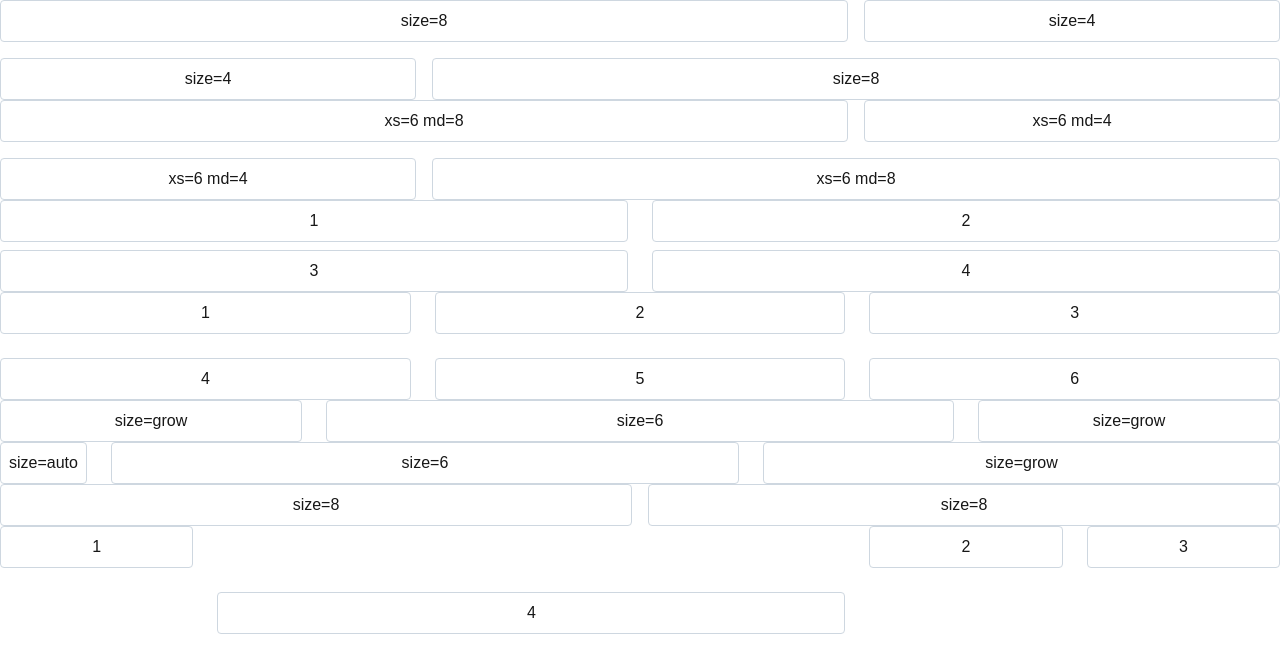
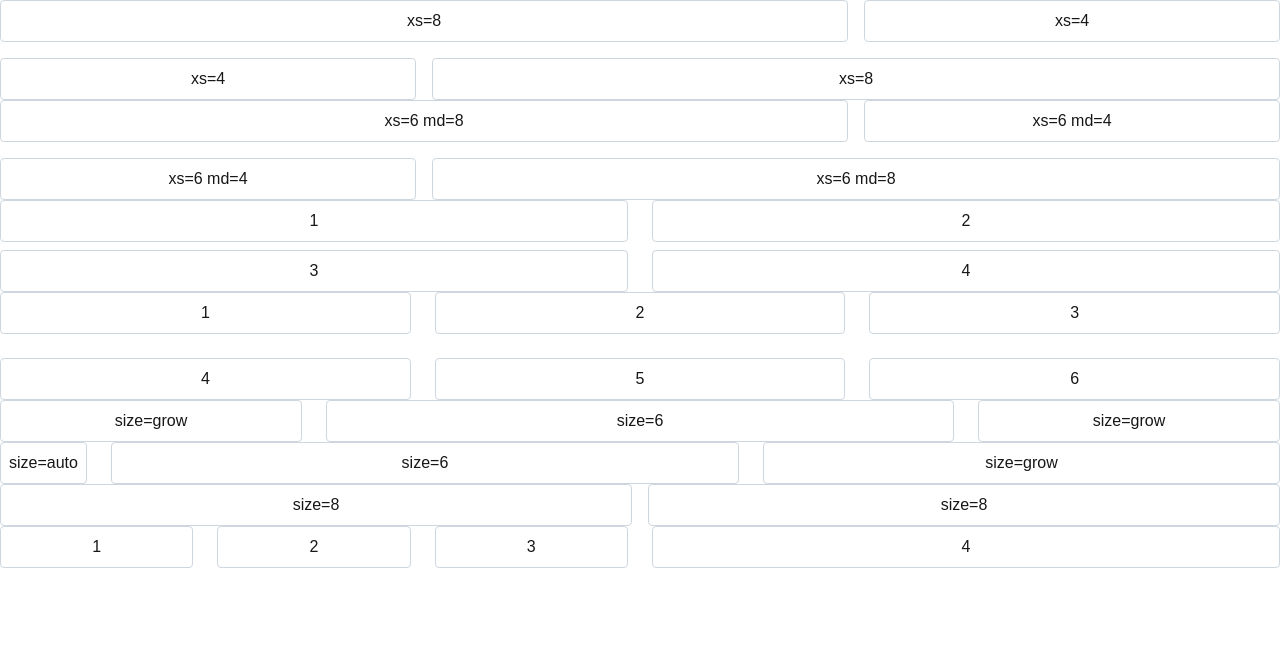
Before and after one commit to incognitoDevOps/role-based-access-control, a Next.js app in the folder frontend/: page / in a window 1280 px wide. Shown: the top 672 px of the page. Built offline with nearby package versions, Linux system fonts and the light colour scheme.

Commit message:
packages updates

```diff
--- a/frontend/app/page.tsx
+++ b/frontend/app/page.tsx
@@ -1,10 +1,11 @@
 "use client";
 
 import * as React from "react";
-import Box from "@mui/system/Box";
-import Grid from "@mui/system/Grid";
-import styled from "@mui/system/styled";
+import Box from "@mui/material/Box"; // Change from @mui/system to @mui/material
+import Grid from "@mui/material/Grid"; // Change from @mui/system to @mui/material
+import styled from "@mui/system/styled"; // Keep styled as is
 
+// Styled component remains the same
 const Item = styled("div")(({ theme }) => ({
   backgroundColor: "#fff",
   border: "1px solid",
@@ -23,105 +24,103 @@ export default function Home() {
     <div>
       <Box sx={{ flexGrow: 1 }}>
         <Grid container spacing={2}>
-          <Grid size={8}>
-            <Item>size=8</Item>
+          <Grid item xs={8}> {/* Change `size` to `item xs={8}` */}
+            <Item>xs=8</Item>
           </Grid>
-          <Grid size={4}>
-            <Item>size=4</Item>
+          <Grid item xs={4}> {/* Change `size` to `item xs={4}` */}
+            <Item>xs=4</Item>
           </Grid>
-          <Grid size={4}>
-            <Item>size=4</Item>
+          <Grid item xs={4}> {/* Change `size` to `item xs={4}` */}
+            <Item>xs=4</Item>
           </Grid>
-          <Grid size={8}>
-            <Item>size=8</Item>
+          <Grid item xs={8}> {/* Change `size` to `item xs={8}` */}
+            <Item>xs=8</Item>
           </Grid>
         </Grid>
       </Box>
 
       <Grid container spacing={2}>
-        <Grid size={{ xs: 6, md: 8 }}>
+        <Grid item xs={6} md={8}> {/* Change `size` to `item xs={6} md={8}` */}
           <Item>xs=6 md=8</Item>
         </Grid>
-        <Grid size={{ xs: 6, md: 4 }}>
+        <Grid item xs={6} md={4}> {/* Change `size` to `item xs={6} md={4}` */}
           <Item>xs=6 md=4</Item>
         </Grid>
-        <Grid size={{ xs: 6, md: 4 }}>
+        <Grid item xs={6} md={4}> {/* Change `size` to `item xs={6} md={4}` */}
           <Item>xs=6 md=4</Item>
         </Grid>
-        <Grid size={{ xs: 6, md: 8 }}>
+        <Grid item xs={6} md={8}> {/* Change `size` to `item xs={6} md={8}` */}
           <Item>xs=6 md=8</Item>
         </Grid>
       </Grid>
 
       <Grid container rowSpacing={1} columnSpacing={{ xs: 1, sm: 2, md: 3 }}>
-        <Grid size={6}>
+        <Grid item xs={6}> {/* Change `size` to `item xs={6}` */}
           <Item>1</Item>
         </Grid>
-        <Grid size={6}>
+        <Grid item xs={6}> {/* Change `size` to `item xs={6}` */}
           <Item>2</Item>
         </Grid>
-        <Grid size={6}>
+        <Grid item xs={6}> {/* Change `size` to `item xs={6}` */}
           <Item>3</Item>
         </Grid>
-        <Grid size={6}>
+        <Grid item xs={6}> {/* Change `size` to `item xs={6}` */}
           <Item>4</Item>
         </Grid>
       </Grid>
 
-      <Grid
-        container
-        spacing={{ xs: 2, md: 3 }}
-        columns={{ xs: 4, sm: 8, md: 12 }}
-      >
+      <Grid container spacing={3}>
         {Array.from(Array(6)).map((_, index) => (
-          <Grid key={index} size={{ xs: 2, sm: 4 }}>
+          <Grid item xs={2} sm={4} key={index}> {/* Change `size` to `item xs={2} sm={4}` */}
             <Item>{index + 1}</Item>
           </Grid>
         ))}
       </Grid>
 
       <Grid container spacing={3}>
-        <Grid size="grow">
+        <Grid item sx={{ flexGrow: 1 }}> {/* Correct `size="grow"` */}
           <Item>size=grow</Item>
         </Grid>
-        <Grid size={6}>
+        <Grid item xs={6}>
           <Item>size=6</Item>
         </Grid>
-        <Grid size="grow">
+        <Grid item sx={{ flexGrow: 1 }}>
           <Item>size=grow</Item>
         </Grid>
       </Grid>
+
       <Grid container spacing={3}>
-        <Grid size="auto">
+        <Grid item xs="auto"> {/* Correct `size="auto"` */}
           <Item>size=auto</Item>
         </Grid>
-        <Grid size={6}>
+        <Grid item xs={6}>
           <Item>size=6</Item>
         </Grid>
-        <Grid size="grow">
+        <Grid item sx={{ flexGrow: 1 }}>
           <Item>size=grow</Item>
         </Grid>
       </Grid>
+
       <Grid container spacing={2} columns={16}>
-        <Grid size={8}>
+        <Grid item xs={8}> {/* Correct `size` to `item xs={8}` */}
           <Item>size=8</Item>
         </Grid>
-        <Grid size={8}>
+        <Grid item xs={8}> {/* Correct `size` to `item xs={8}` */}
           <Item>size=8</Item>
         </Grid>
       </Grid>
 
       <Grid container spacing={3} sx={{ flexGrow: 1 }}>
-        <Grid size={{ xs: 6, md: 2 }} offset={{ xs: 3, md: 0 }}>
+        <Grid item xs={6} md={2} offset={{ xs: 3, md: 0 }}>
           <Item>1</Item>
         </Grid>
-        <Grid size={{ xs: 4, md: 2 }} offset={{ md: "auto" }}>
+        <Grid item xs={4} md={2} offset={{ md: "auto" }}>
           <Item>2</Item>
         </Grid>
-        <Grid size={{ xs: 4, md: 2 }} offset={{ xs: 4, md: 0 }}>
+        <Grid item xs={4} md={2} offset={{ xs: 4, md: 0 }}>
           <Item>3</Item>
         </Grid>
-        <Grid size={{ xs: "grow", md: 6 }} offset={{ md: 2 }}>
+        <Grid item xs="grow" md={6} offset={{ md: 2 }}>
           <Item>4</Item>
         </Grid>
       </Grid>
```
